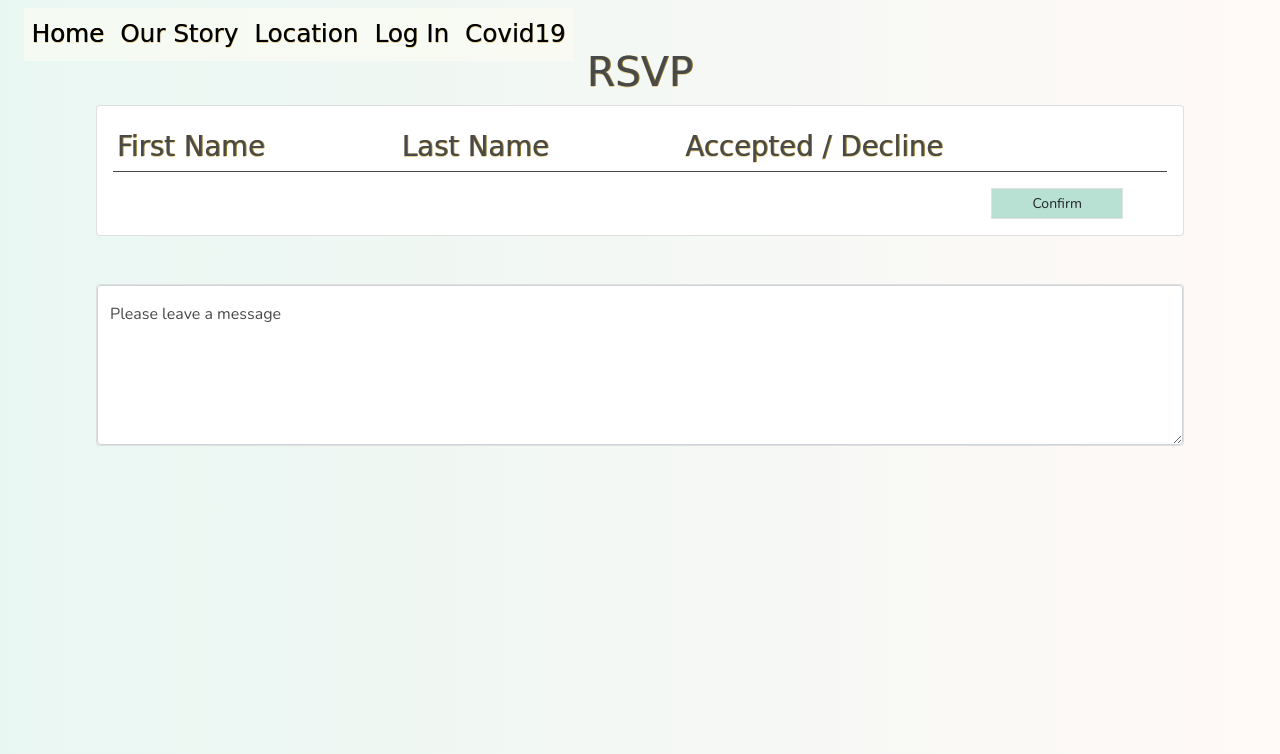
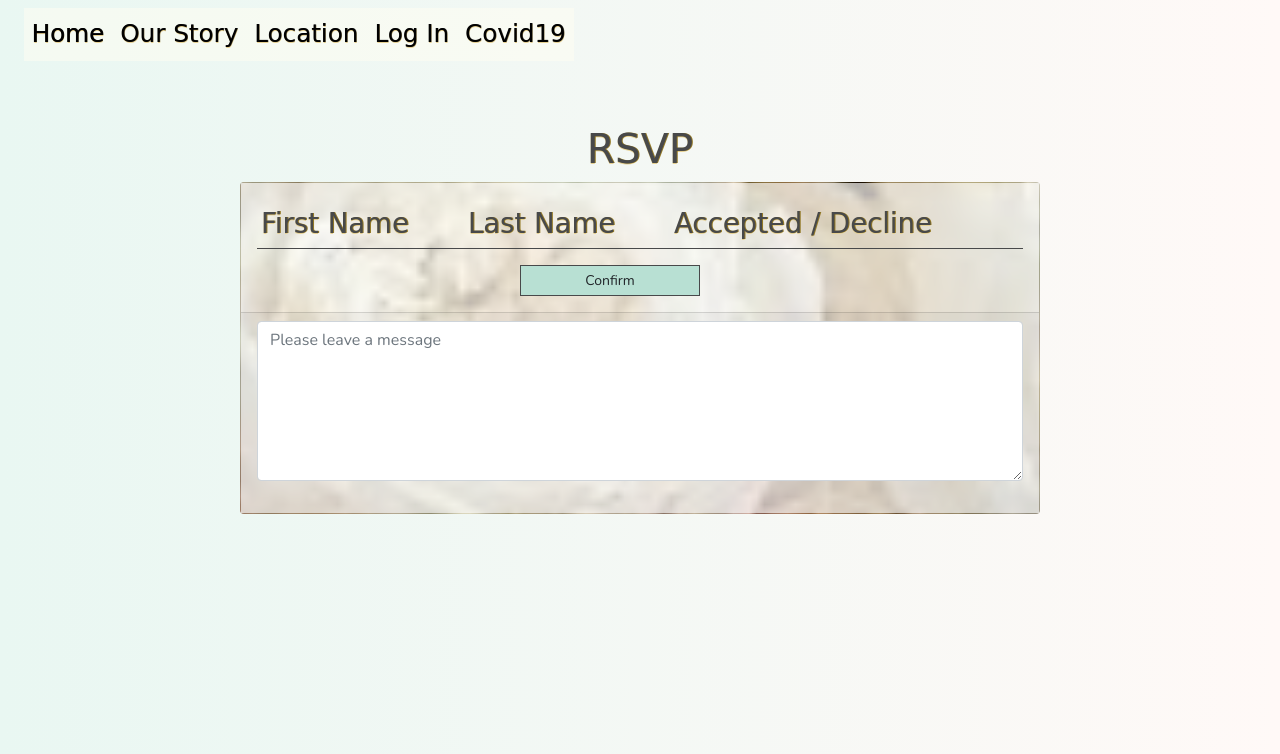
Before and after one commit to SiobhanBaines/Ciara-and-Sams-Big-Day, a Django app: page /rsvp/ in a window 1280 px wide. Shown: the top 754 px of the page. Run offline with Django 3.2, Linux system fonts and the light colour scheme; tables that the repository leaves empty hold one stand-in row (values such as "Sample post"); lists and menus that the app fills with data are empty; some libraries are stand-ins or nearby versions; some web fonts are replaced.

Commit message:
32,39,40,38,37,35,36,28 & 27 on MoSCoW

```diff
--- a/home/templates/home/index.html
+++ b/home/templates/home/index.html
@@ -29,12 +29,12 @@
         {% else %}
         <div class="col-12 name-callout">
             {% if request.user|has_group:'accepted' %}
-                <h3 class="cursive-text-color my-2 mx-5 px-5">Thank you {{ guest_name }} for accepting our invitation.
+                <h3 class="cursive-text-color reply-to-guest my-2 mx-5">Thank you {{ guest_name }} for accepting our invitation.
                     <br>We are so excited you will be helping us  to celebrate our special day. You will find all the information you need in the above menus but if you do have any question, please do not hesitate to contact us on the link below.
                     <br>Love Ciara and Sam</h3>
             {% else %}
                 {% if request.user|has_group:'declined' %}
-                    <h3 class="cursive-text-color my-2 mx-5">Dear {{ guest_name }}, <br>Thank you for responding to our invitation.<br>We are sorry you are unable to join us for our celebration but look forward to seeing you soon.<br>Love Ciara and Sam</h3>
+                    <h3 class="cursive-text-color reply-to-guest my-2 mx-5">Dear {{ guest_name }}, <br>Thank you for responding to our invitation.<br>We are sorry you are unable to join us for our celebration but look forward to seeing you soon.<br>Love Ciara and Sam</h3>
                 {% else %}
                     <h1 class="cursive-text-color mt-1 pt-1">Welcome {{ guest_name }}</h1>
                     <h2 class="cursive-text-color my-2">Please <a  class="cursive-text-color" href="{% url 'rsvp' %}">RSVP</a> </h2>
--- a/home/templates/home/rsvp.html
+++ b/home/templates/home/rsvp.html
@@ -10,15 +10,16 @@
 {% endblock %}
 {% block content %}
 <!-- Invitation RSVP Page - -->
-    <div class="container-fluid mb-5 mt-md-5 px-5">
+<div class="container mt-md-5">
     <h3 class="text-center cursive-text-color">RSVP</h3>
-        <form method="POST" action="{% url 'rsvp' %}" class="form md-2">
+    <form method="POST" action="{% url 'rsvp' %}" class="form">
         {% csrf_token %}
         <div class="row">
-                <div class="col mx-5">
+            <div class="col">
                 <!-- Table containing details of all guests in the invitation group/username -->
-                    <div class="card r mx-auto">
-                        <div class="card-body">
+                <div class="rsvp-container card mx-auto">
+                    <div class="rsvp-overlay">&nbsp;</div>
+                    <div class="card-body text-callout">
                         <table class="table table-striped table-hover table-sm">
                             {{ form.as_table }}
                             <thead>
@@ -36,8 +37,8 @@
                                     <input type="hidden" id="group_id" name="group_id" value="{{ guest.group_id }}">
                                     <td class="hide">{{ guest.id }}</td>
                                     <td class="hide">{{ guest.group_id }}</td>
-                                        <td >{{ guest.first_name }}</td>
-                                        <td >{{ guest.last_name }}</td>
+                                    <td>{{ guest.first_name }}</td>
+                                    <td>{{ guest.last_name }}</td>
                                     <td><select class="form-select" name="rsvp_response"
                                             aria-label="Default select example">
                                             <option value='{{ guest.accepted }}' active selected>{{ guest.accepted }}
@@ -50,22 +51,29 @@
                                 {% endfor %}
                             </tbody>
                         </table>
-                            <div class="col-12 col-md-2 offset-md-10">
-                                <button class="form-control btn btn-sm accept-btn border rounded-0"
+                        <div class="row justify-content-center">
+                            <div class="col-12 col-md-4">
+                                <button class="form-control btn btn-sm accept-btn rounded-0"
                                     type="submit">Confirm</button>
                             </div>
                         </div>
                     </div>
+                    <div class="card-footer text-callout">
+                        <textarea class="rsvp-message form-control" placeholder="Please leave a message" id="message"
+                            name="message">{{ guest.message }}</textarea>
+                        <label for="message"></label>
                     </div>
                 </div>
-            <div class="row mt-5 justify-content-center">
+            </div>
+        </div>
+        <!-- <div class="row mt-5 justify-content-center">
                 <div class="col mx-5">
                     <div class="card r form-floating mx-auto">
                         <textarea class="rsvp-message form-control" placeholder="Please leave a message" id="message" name="message"></textarea>
                         <label for="message">Please leave a message</label>
                       </div>
                 </div>
-            </div>
+            </div> -->
     </form>
 </div>
 {% endblock %}
--- a/menus/templates/menus/menu_selection.html
+++ b/menus/templates/menus/menu_selection.html
@@ -10,7 +10,7 @@
 {% endblock %}
 {% block content %}
 <!-- Invitation RSVP Page - -->
-<div class="container-fluid mb-5 mt-md-5 px-5">
+<div class="container-fluid mb-5 mt-md-5">
     <h3 class="text-center cursive-text-color">Please Select Your Meal</h3>
     <form method="POST" action="{% url 'menu_selection' %}" class="form md-2">
         {% csrf_token %}
@@ -98,11 +98,11 @@
                             </tbody>
                         </table>
                         <div class="row">
-                            <div class="col-12 col-md-10">
+                            <div class="col-12 col-md-8">
                                 <p>If you have any special requirements, please let us know. <br>The venue has said they
                                     will do their best to accommodate all requirements.</p>
                             </div>
-                            <div class="col-12 col-md-2">
+                            <div class="col-12 col-md-4">
                                 <button class="form-control btn btn-sm accept-btn rounded-0"
                                     type="submit">Confirm</button>
                             </div>
--- a/static/css/base.css
+++ b/static/css/base.css
@@ -141,7 +141,6 @@ footer li {
     align-items: center;
     z-index: 999;
 }
-
 .row.home-row {
     height: 50vh;
 }
@@ -252,8 +251,12 @@ div.schedule-container.container.card  */
 .menu-container.card {
     background: url('../images/wedding-table.jpg') no-repeat center center fixed; background-color: rgba(250, 250, 250, 50%);
 }
+.rsvp-container.card{
+    background: url('../images/small-flowers.jpg') no-repeat center center fixed;
+}
 .schedule-container.card,
-.menu-container.card {
+.menu-container.card,
+.rsvp-container.card {
     background-size: cover;
     width: 80%;
     position: relative;
@@ -268,7 +271,8 @@ div.schedule-container.container.card  */
     width: 100%;
     background-color: rgba(250, 250, 250, 0.85);
   }
-  .menu-overlay {
+.menu-overlay,
+.rsvp-overlay {
     position: absolute;
     top: 0;
     left: 0;
```
Also changed, not shown: menus/templates/menus/display_menu.html (+8 -9 lines), static/images/small-flowers.jpg (added). Lines whose indentation alone changed are shown as unchanged.
